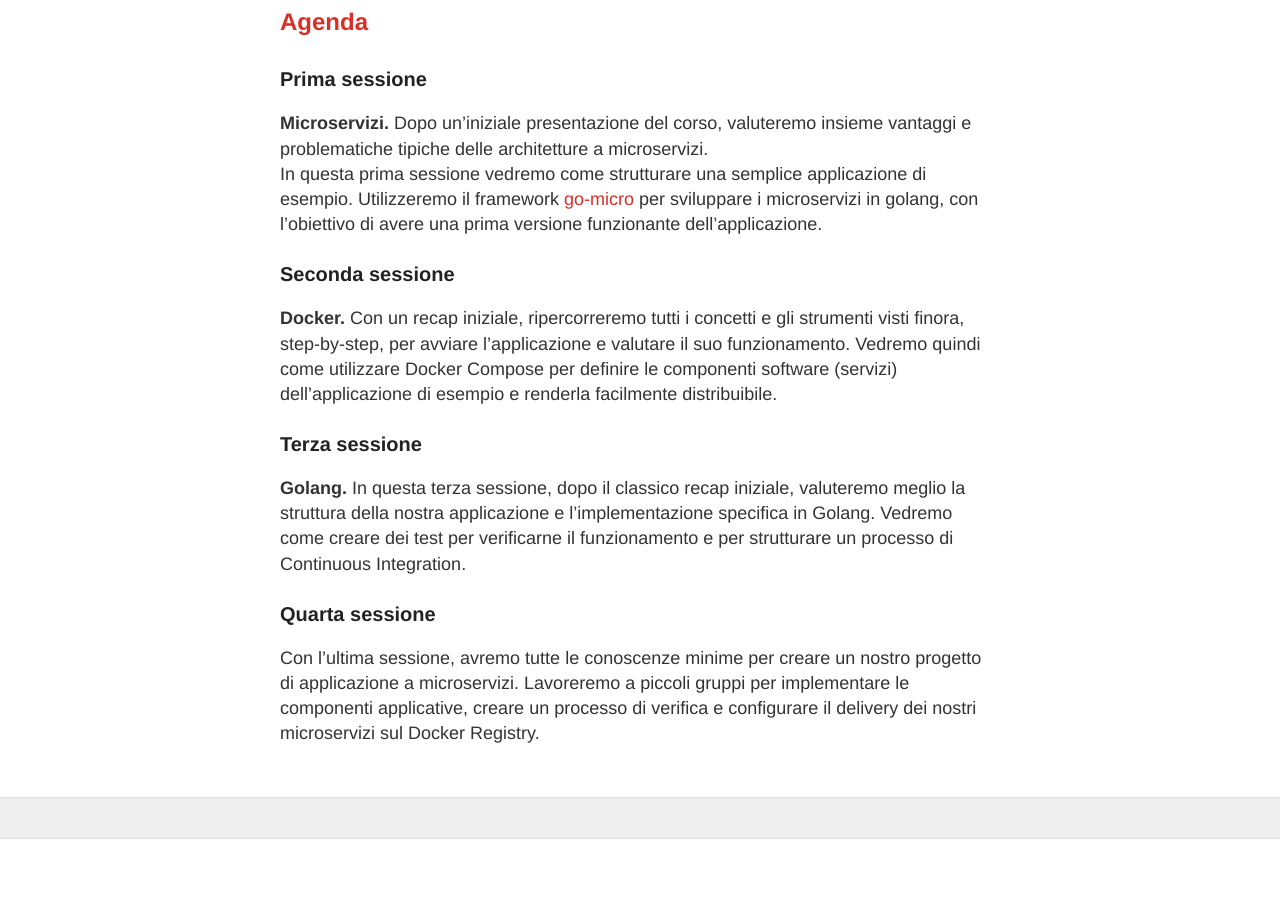
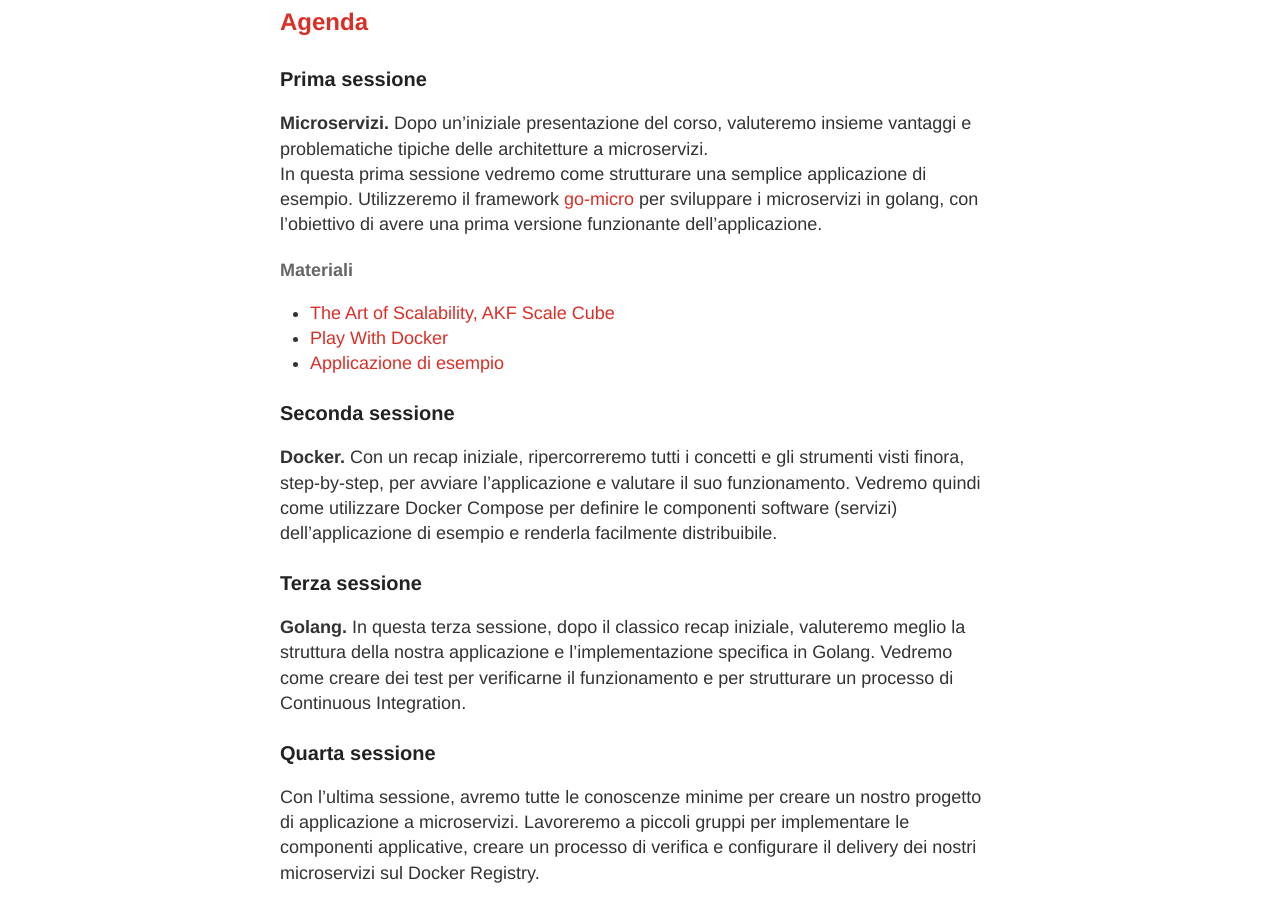
Before and after one commit to LOG-ED/docker-micro, a Jekyll site: the page built from index.md, in a window 1280 px wide and 900 px high, scrolled down 1522 px. Built offline with Jekyll 4.4.1, drawn with Linux system fonts in a browser that asks for light colours; nearby versions of some CDN libraries; our own code applies the rules of GitHub Pages for plain Markdown files; before the commit the page ends 2361 px from its top, so only the background shows below that.

Commit message:
add Materiali

```diff
--- a/index.md
+++ b/index.md
@@ -52,6 +52,12 @@ Sono un programmatore e smanettone della prima ora. Appassionato da sempre di Gi
 **Microservizi.** Dopo un'iniziale presentazione del corso, valuteremo insieme vantaggi e problematiche tipiche delle architetture a microservizi.
 In questa prima sessione vedremo come strutturare una semplice applicazione di esempio. Utilizzeremo il framework [go-micro](https://github.com/micro/go-micro) per sviluppare i microservizi in golang, con l'obiettivo di avere una prima versione funzionante dell'applicazione.
 
+#### Materiali
+
+- [The Art of Scalability, AKF Scale Cube](http://akfpartners.com/techblog/wp-content/uploads/2008/05/app_cube.png)
+- [Play With Docker](http://labs.play-with-docker.com/)
+- [Applicazione di esempio](https://gist.github.com/f-minzoni/27d3f9753744bd00150089b88f07c268)
+
 ### Seconda sessione
 
 **Docker.** Con un recap iniziale, ripercorreremo tutti i concetti e gli strumenti visti finora, step-by-step, per avviare l'applicazione e valutare il suo funzionamento. Vedremo quindi come utilizzare Docker Compose per definire le componenti software (servizi) dell'applicazione di esempio e renderla facilmente distribuibile.
```
